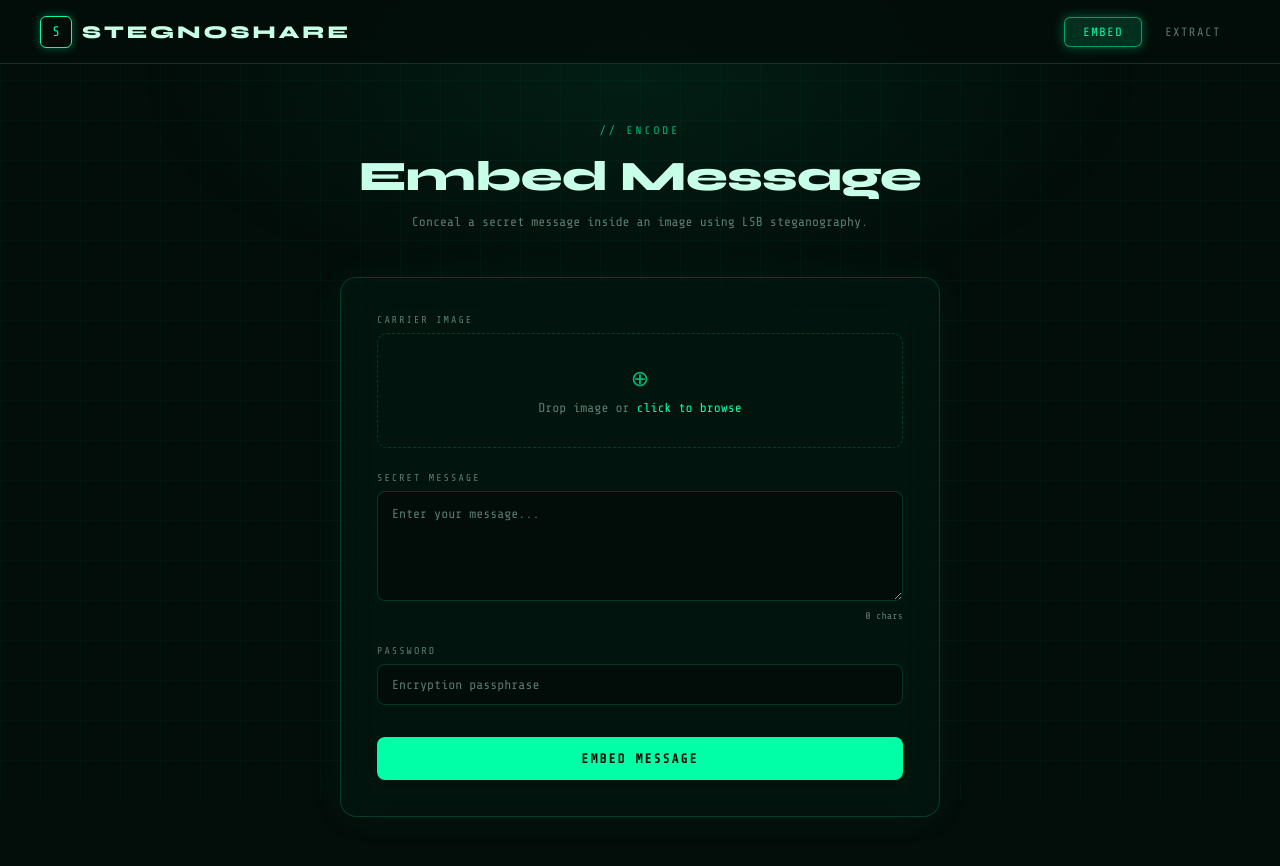
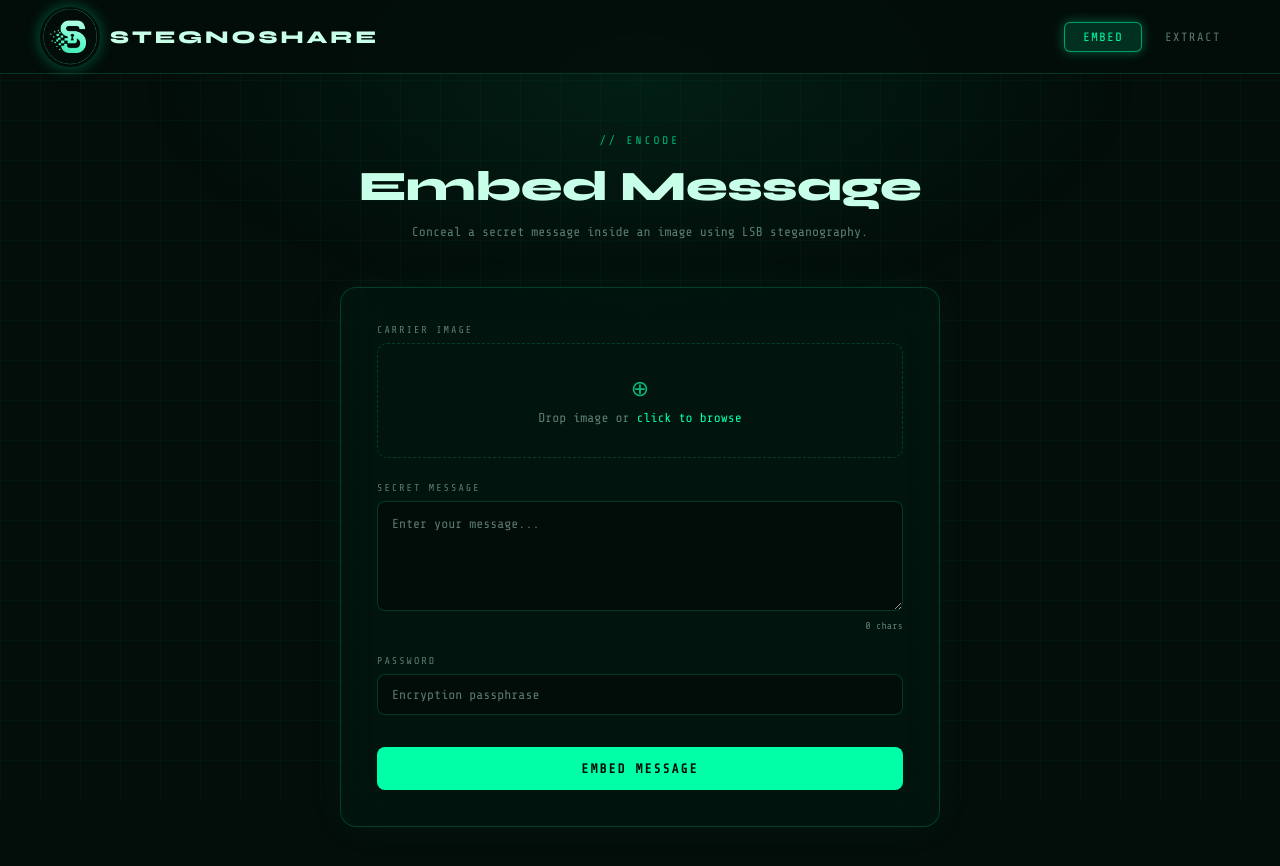
Before and after one commit to gurleen-singh-dev/StegnoShare, a React (Vite) app in the folder frontend/: page / in a window 1280 px wide. Shown: the top 866 px of the page. Built offline with nearby package versions, Linux system fonts and the light colour scheme.

Commit message:
Replace navbar logo with project image

```diff
--- a/frontend/src/App.css
+++ b/frontend/src/App.css
@@ -65,7 +65,7 @@ body::after {
   align-items: center;
   justify-content: space-between;
   padding: 0 40px;
-  height: 64px;
+  height: 74px;
   border-bottom: 1px solid var(--border);
   background: rgba(3, 13, 10, 0.85);
   backdrop-filter: blur(16px);
@@ -82,17 +82,17 @@ body::after {
 }
 
 .navbar-icon {
-  width: 32px;
-  height: 32px;
-  border: 1.5px solid var(--neon);
-  border-radius: 6px;
+  height: 60px;
+  width: 60px;
+  /* border: 1.5px solid var(--neon); */
+  border-radius: 60px;
   display: flex;
   align-items: center;
   justify-content: center;
   font-family: var(--mono);
   font-size: 14px;
   color: var(--neon);
-  box-shadow: 0 0 10px var(--neon-glow);
+  box-shadow: 0 0 15px var(--neon-glow);
 }
 
 .navbar-wordmark {
--- a/frontend/src/components/Navbar.jsx
+++ b/frontend/src/components/Navbar.jsx
@@ -1,10 +1,11 @@
 import { NavLink } from "react-router-dom";
+import logo from "/public/logo.png";
 
 export default function Navbar() {
   return (
     <nav className="navbar">
       <NavLink to="/" className="navbar-brand">
-        <div className="navbar-icon">S</div>
+        <img src={logo} alt="S" className="navbar-icon" />
         <span className="navbar-wordmark">STEGNOSHARE</span>
       </NavLink>
 
```
Also changed, not shown: frontend/public/logo.png.
